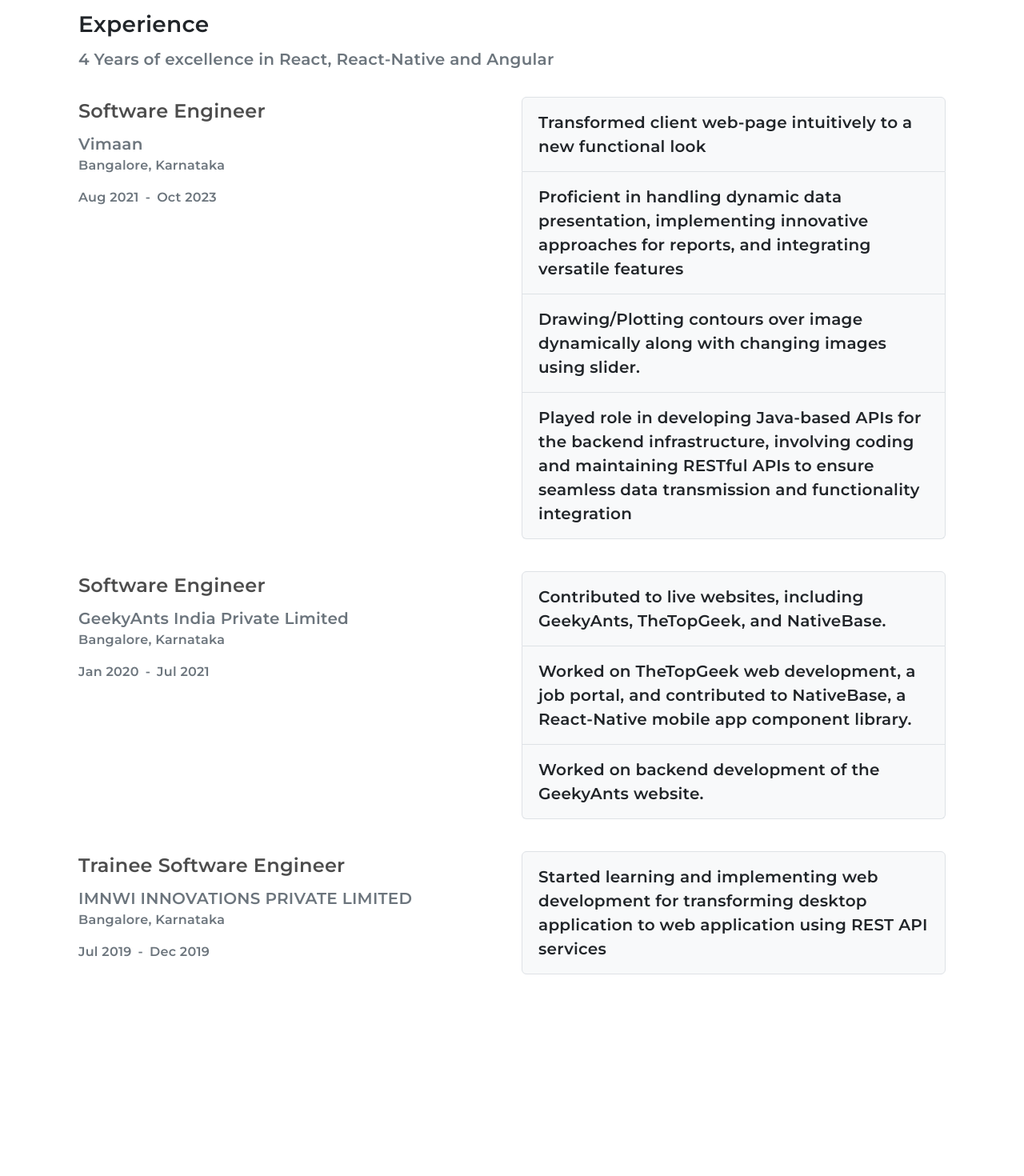
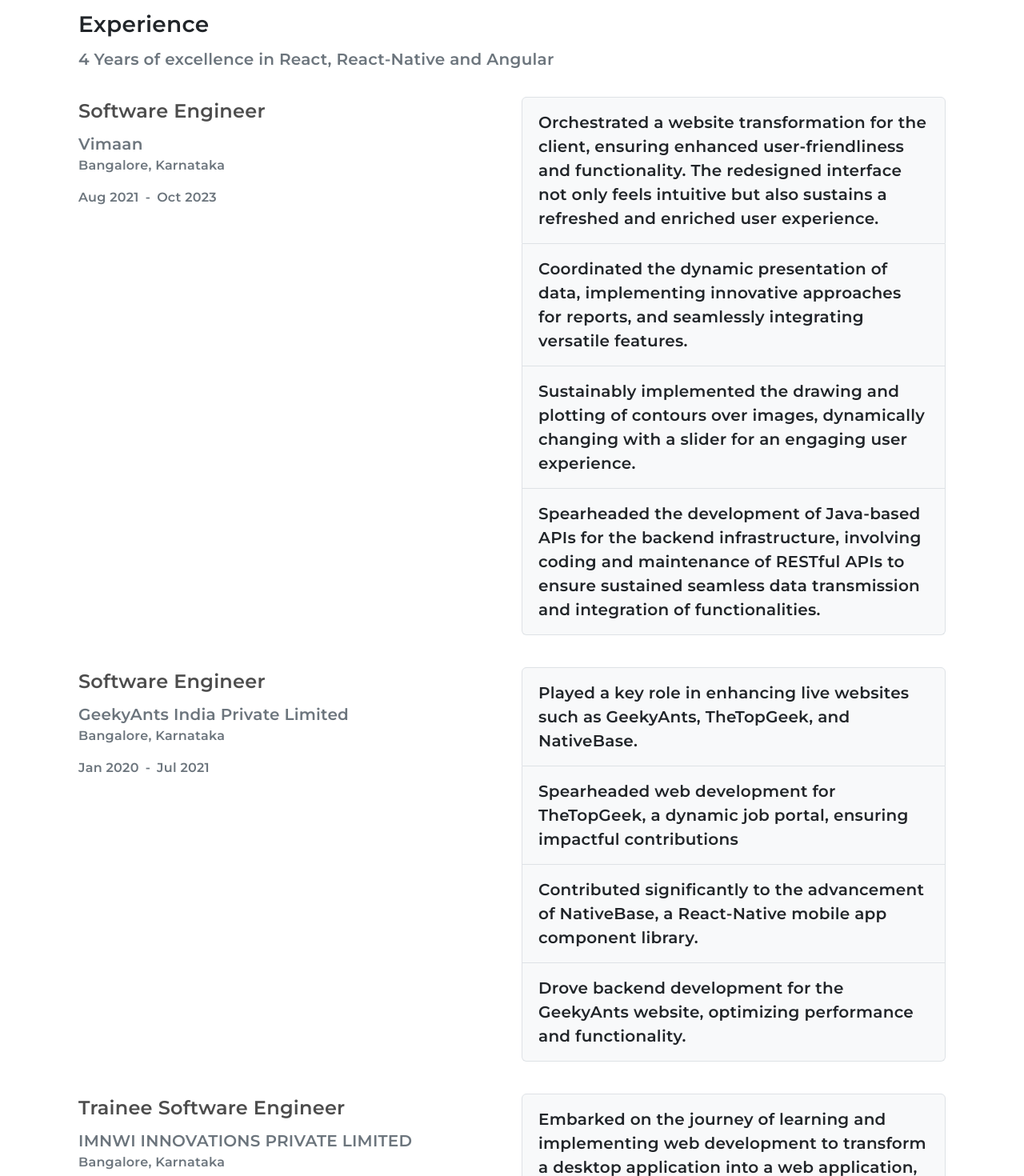
Before and after one commit to hanykumar/portfolio, an Angular app: page / in a window 1280 px wide. Shown: the part 2280-3750 px from the top of the page at 80% size. Built offline with nearby package versions, Linux system fonts and the light colour scheme.

Commit message:
experience

```diff
--- a/src/assets/experience.js
+++ b/src/assets/experience.js
@@ -6,10 +6,10 @@
       "startDate": "Aug 2021",
       "endDate": "Oct 2023",
       "responsibilities": [
-        "Transformed client web-page intuitively to a new functional look",
-        "Proficient in handling dynamic data presentation, implementing innovative approaches for reports, and integrating versatile features",
-        "Drawing/Plotting contours over image dynamically along with changing images using slider.",
-        "Played role in developing Java-based APIs for the backend infrastructure, involving coding and maintaining RESTful APIs to ensure seamless data transmission and functionality integration"
+        "Orchestrated a website transformation for the client, ensuring enhanced user-friendliness and functionality. The redesigned interface not only feels intuitive but also sustains a refreshed and enriched user experience.",
+        "Coordinated the dynamic presentation of data, implementing innovative approaches for reports, and seamlessly integrating versatile features.",
+        "Sustainably implemented the drawing and plotting of contours over images, dynamically changing with a slider for an engaging user experience.",
+        "Spearheaded the development of Java-based APIs for the backend infrastructure, involving coding and maintenance of RESTful APIs to ensure sustained seamless data transmission and integration of functionalities."
       ]
     },
     {
@@ -19,9 +19,10 @@
       "startDate": "Jan 2020",
       "endDate": "Jul 2021",
       "responsibilities": [
-        "Contributed to live websites, including GeekyAnts, TheTopGeek, and NativeBase.",
-        "Worked on TheTopGeek web development, a job portal, and contributed to NativeBase, a React-Native mobile app component library.",
-        "Worked on backend development of the GeekyAnts website."
+        "Played a key role in enhancing live websites such as GeekyAnts, TheTopGeek, and NativeBase.",
+        "Spearheaded web development for TheTopGeek, a dynamic job portal, ensuring impactful contributions",
+        "Contributed significantly to the advancement of NativeBase, a React-Native mobile app component library.",
+        "Drove backend development for the GeekyAnts website, optimizing performance and functionality."
       ]
     },
     {
@@ -31,7 +32,7 @@
       "startDate": "Jul 2019",
       "endDate": "Dec 2019",
       "responsibilities": [
-        "Started learning and implementing web development for transforming desktop application to web application using REST API services"
+        "Embarked on the journey of learning and implementing web development to transform a desktop application into a web application, leveraging REST API services."
       ]
     }
   ]
```
